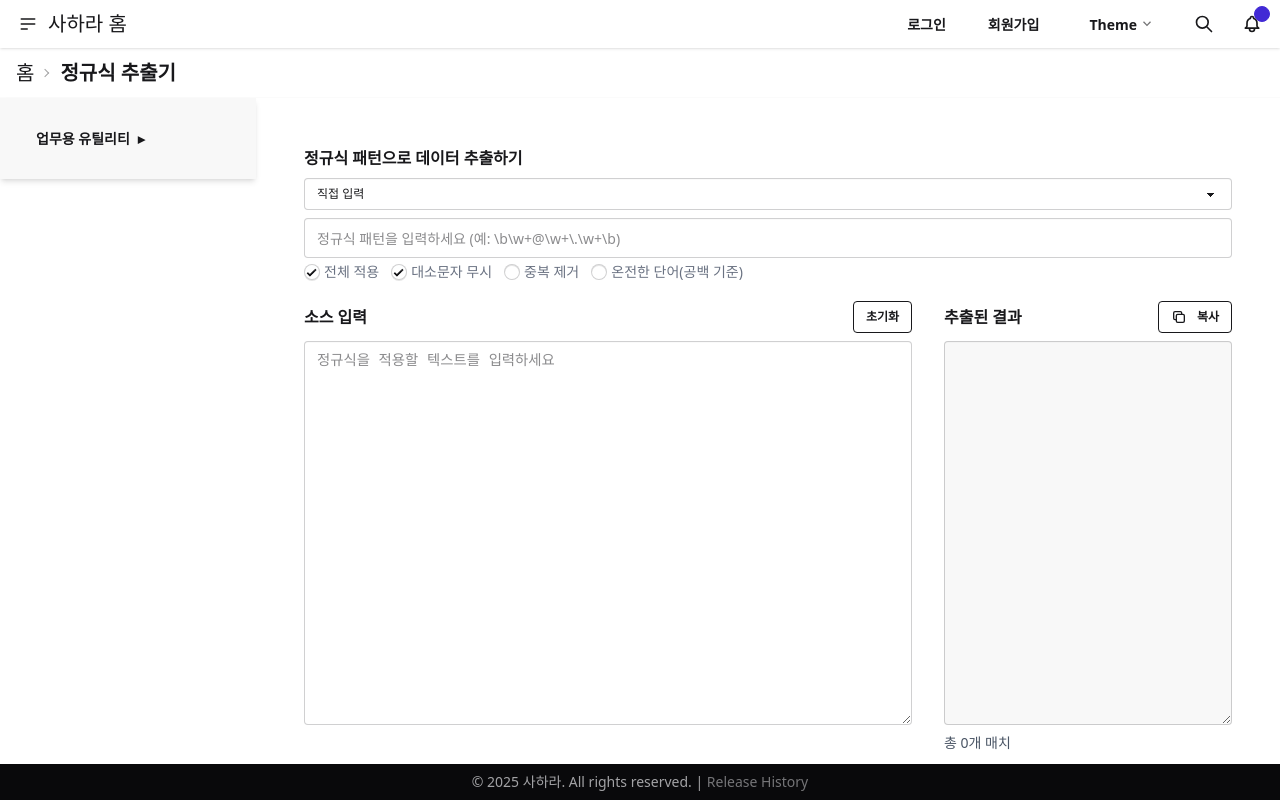
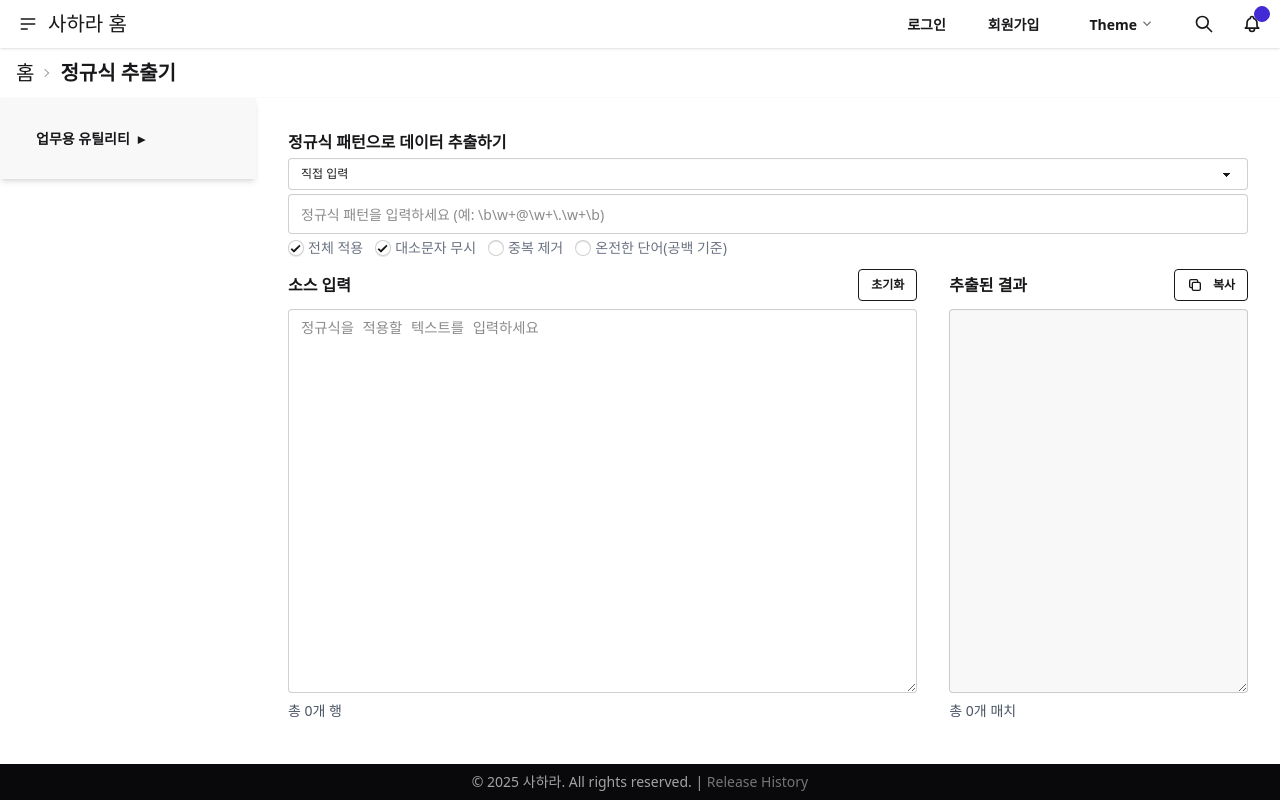
Before and after one commit to mrjung72/my-vite-vue3-sass-tailwind-app, a Vue app: page /extract-regex in a window 1280 px wide. Built offline with nearby package versions, Linux system fonts and the light colour scheme.

Commit message:
UI개선

```diff
--- a/src/views/ExtractRegexView.vue
+++ b/src/views/ExtractRegexView.vue
@@ -1,8 +1,8 @@
 <template>
-  <div class="max-w-6xl mx-auto p-8">
-    <div class="mb-4">
-      <label class="block font-bold mb-2">정규식 패턴으로 데이터 추출하기 </label>
-      <div class="flex gap-2 mb-2">
+  <div class="max-w-6xl mx-auto px-4 pt-4 pb-2">
+    <div class="mb-2">
+      <label class="block font-bold mb-1">정규식 패턴으로 데이터 추출하기 </label>
+      <div class="flex gap-2 mb-1">
         <select
           v-model="selectedPreset"
           class="select select-bordered select-sm flex-1"
@@ -65,6 +65,9 @@
           class="textarea textarea-bordered w-full h-96"
           placeholder="정규식을 적용할 텍스트를 입력하세요"
         ></textarea>
+        <div class="mt-2 text-sm text-gray-600">
+          총 {{ lineCount }}개 행
+        </div>
       </div>
 
       <div class="md:col-span-2">
@@ -115,6 +118,10 @@ const selectedPreset = ref('')
 
 const pattern_domain = '([\\w-]+\\.){1,3}(com|org|net|edu|gov|mil|int|io|ai|app|dev|test|local|kr|us|jp|cn|uk|de|in|au|ca|fr)'
 
+const lineCount = computed(() => {
+  if (!input.value) return 0
+  return input.value.split(/\r?\n/).filter(line => line.trim() !== '').length
+})
 
 // 프리셋 패턴 정의
 const presetPatterns = {
--- a/src/views/SeparatorView.vue
+++ b/src/views/SeparatorView.vue
@@ -1,8 +1,8 @@
 <template>
-  <div class="max-w-6xl mx-auto p-8">
-    <div class="mb-4">
-      <label class="block font-bold mb-2">지정 구분자(문자 또는 단어)로 데이터 추출하기</label>
-      <div class="flex gap-2 mb-2">
+  <div class="max-w-6xl mx-auto px-4 pt-4 pb-2">
+    <div class="mb-2">
+      <label class="block font-bold mb-1">지정 구분자(문자 또는 단어)로 데이터 추출하기</label>
+      <div class="flex gap-2 mb-1">
         <select
           v-model="selectedPreset"
           class="select select-bordered select-sm flex-1"
```
